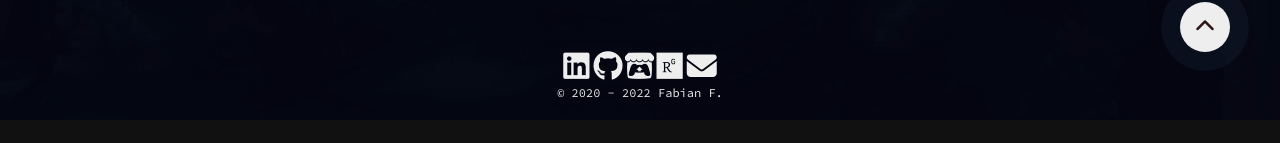
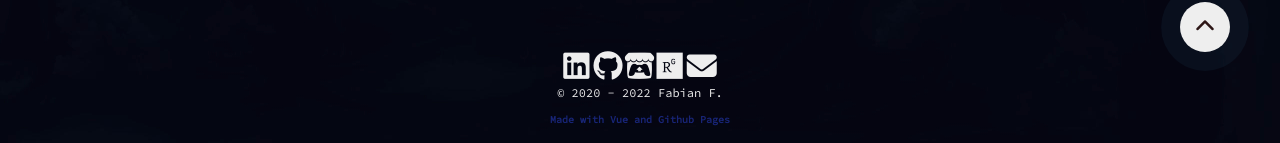
Before and after one commit to fabianfroding/gh-pages-src, a Vue app: page / in a window 1280 px wide. Shown: the part 2241-2384 px from the top of the page. Before the commit the page ends 2361 px from the top, so only its background shows below. Built offline with nearby package versions, Linux system fonts and the light colour scheme.

Commit message:
Update Footer.vue

```diff
--- a/src/components/Footer.vue
+++ b/src/components/Footer.vue
@@ -19,6 +19,8 @@
           <i class="fa fa-envelope footer-icon"></i>
       </a>
       <p>&copy; 2020 - {{ new Date().getFullYear() }} Fabian F.</p>
+      <br>
+      <div style="color: #2235aa; opacity: 0.67; font-weight: bold;">Made with Vue and Github Pages</div>
     </footer>
 </template>
 
```
